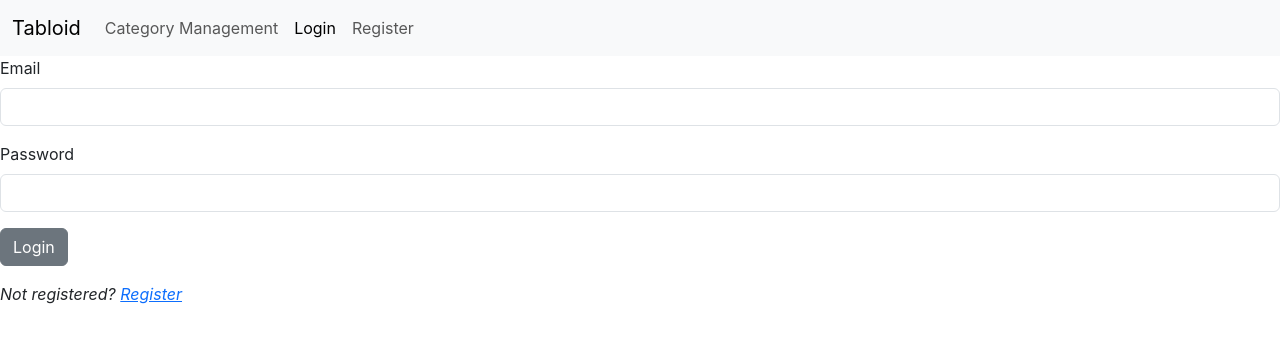
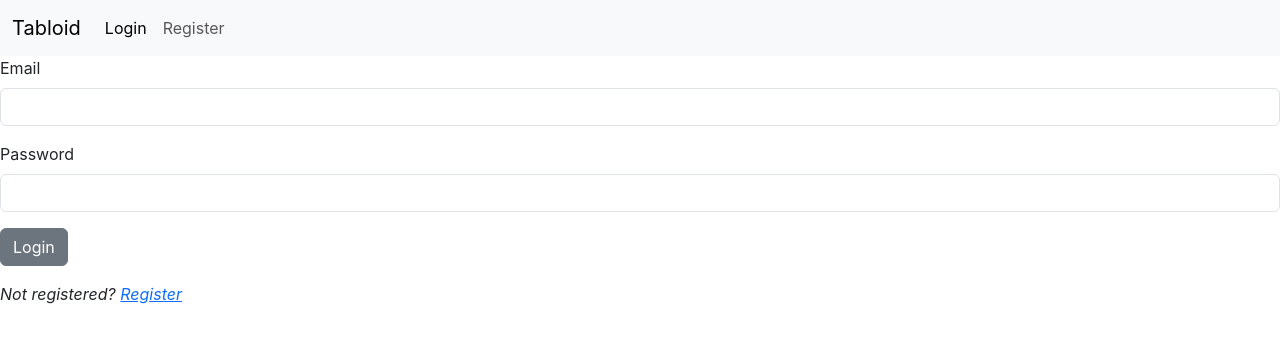
Before and after one commit to NewForce-Cohort-7/tabloidfullstack-numpty-buggers, a React (Create React App) app in the folder TabloidFullStack/TabloidFullStack/client/tabloid/: page /login in a window 1280 px wide. Shown: the top 342 px of the page. Built offline with nearby package versions, Linux system fonts and the light colour scheme.

Commit message:
properly placed the link for category management

```diff
--- a/TabloidFullStack/TabloidFullStack/client/tabloid/src/components/Header.js
+++ b/TabloidFullStack/TabloidFullStack/client/tabloid/src/components/Header.js
@@ -30,9 +30,11 @@ export default function Header({isLoggedIn, setIsLoggedIn}) {
             }
           </Nav>
           <Nav navbar>
+            {isLoggedIn &&
             <NavItem>
               <NavLink tag={RRNavLink} to="/category">Category Management</NavLink>
             </NavItem>
+            }
             {isLoggedIn &&
               <>
                 <NavItem>
```
